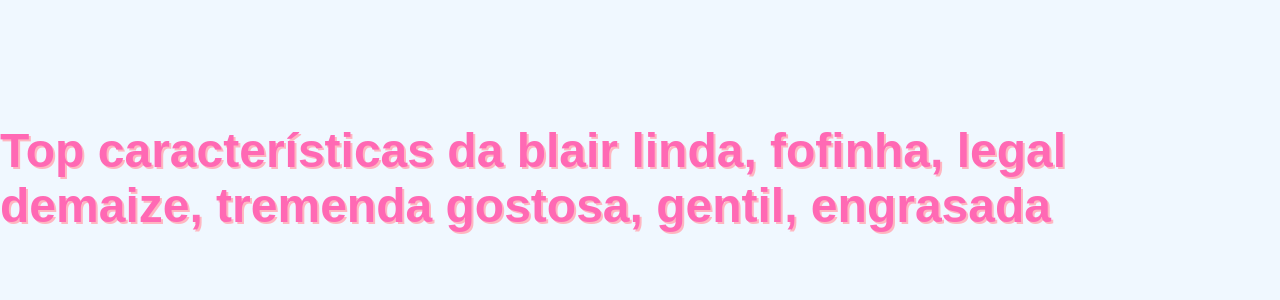
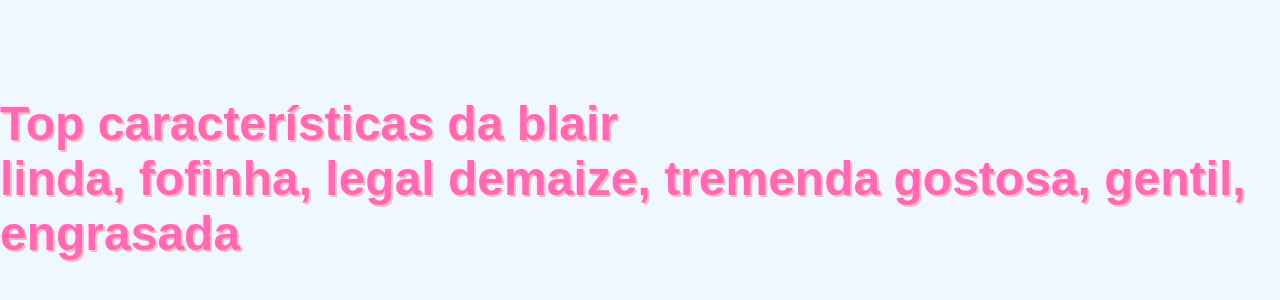
Before and after one commit to blugamer112z/apenas-verdades, a plain HTML site: page index.html in a window 1280 px wide. Shown: the part 222-522 px from the top of the page. Drawn offline with Linux system fonts and the light colour scheme.

Commit message:
Update index.html

```diff
--- a/index.html
+++ b/index.html
@@ -22,7 +22,7 @@
     </style>
 </head>
 <body>
-    <h1>Top características da blair
+    <h1>Top características da blair<br>
     linda, fofinha, legal demaize, tremenda gostosa, gentil, engrasada</h1>
 </body>
 </html>
```
